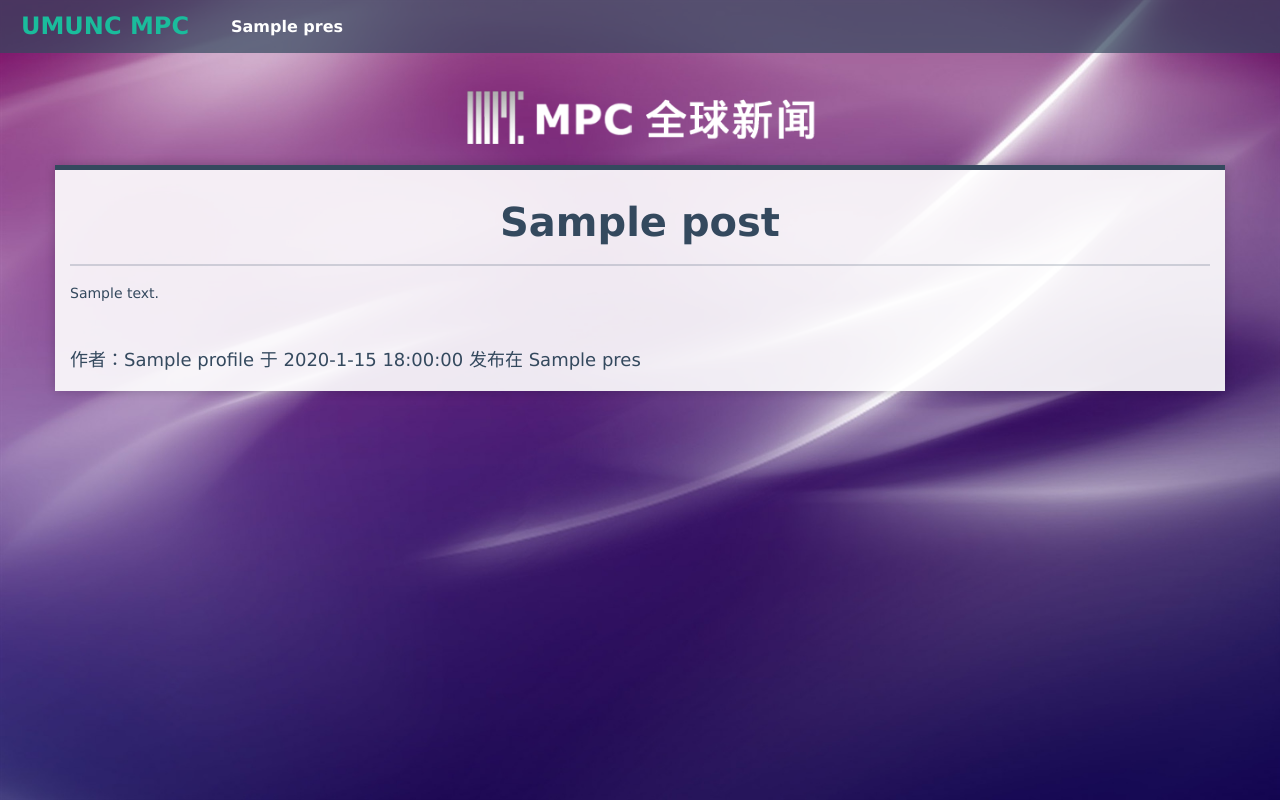
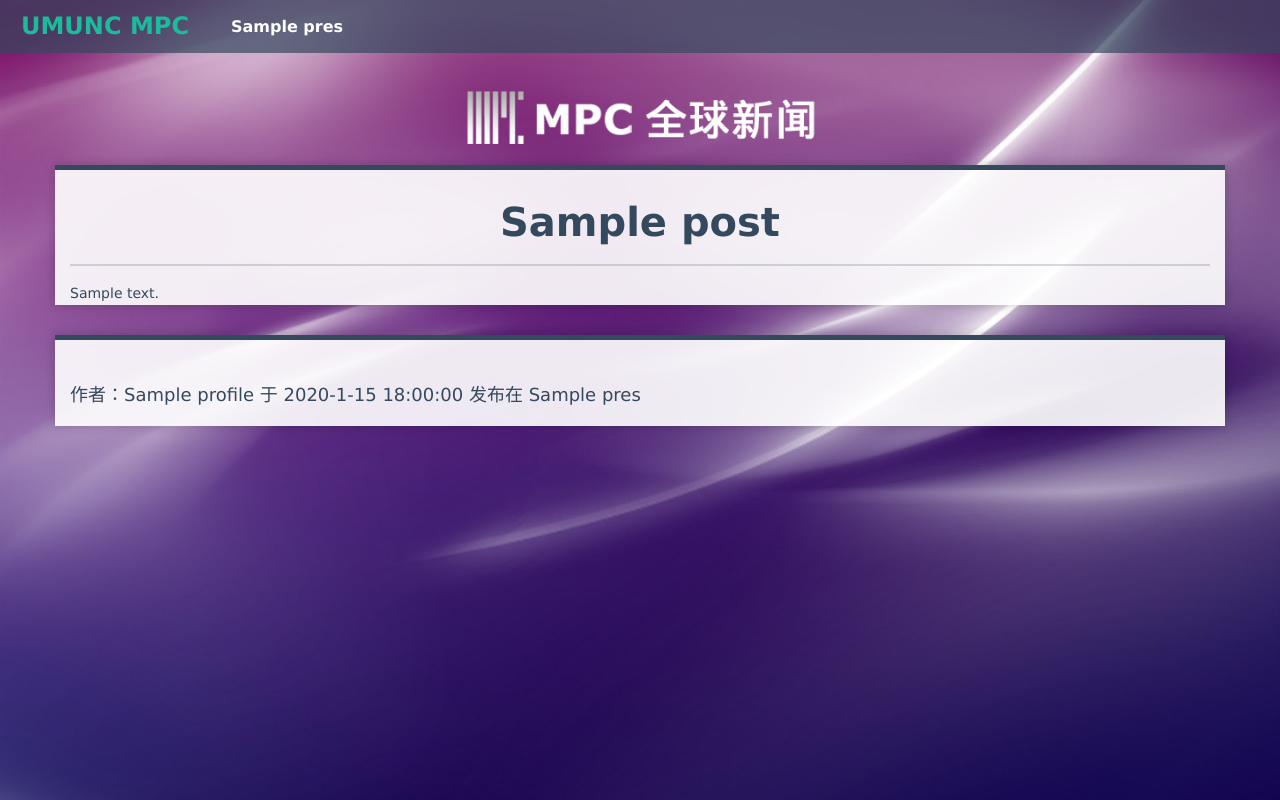
Before and after one commit to UMUNC/UMUNC, a Django app: page /mpc/post/1/ in a window 1280 px wide. Run offline with Django 3.2, Linux system fonts and the light colour scheme; tables that the repository leaves empty hold one stand-in row (values such as "Sample post"); parts of the project's set-up code (start-up, migrations or seed data) failed here and were passed over; some libraries are stand-ins or nearby versions.

Commit message:
little change

```diff
--- a/templates/umunc_mpc/post.html
+++ b/templates/umunc_mpc/post.html
@@ -14,6 +14,10 @@
 			<div class="post_body">
 				{{post.content|safe}}
 			</div>
+		</div>
+	</div>
+	<div class="container post_block">
+		<div class="row">
 			<div class="post_foot">
 				<p>作者：{{post.author.profile.Name}} 于 {{post.timestamp | date:"Y-n-j G:i:s" }} 发布在
 					{% for press in post.press.all %}
```
